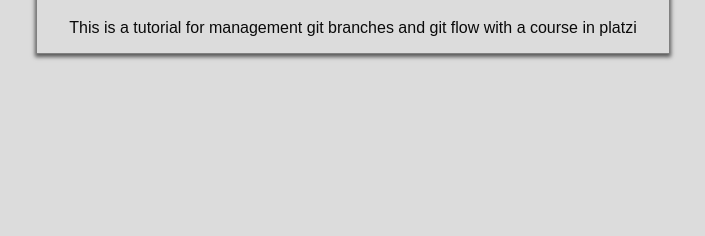
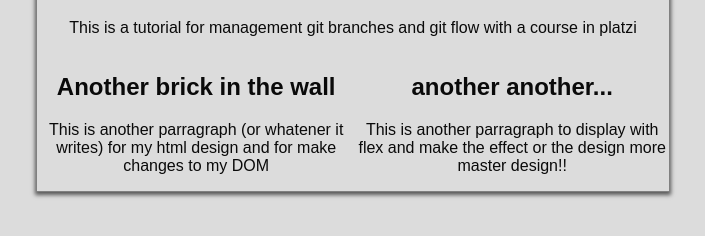
Before and after one commit to juan-alvarz/learn-git-flow, a plain HTML site: page index.html in a window 1280 px wide. Shown: the part 70-306 px from the top of the page, without its empty margins (287-992 px from the left). Drawn offline with Linux system fonts and the light colour scheme.

Commit message:
agregado el contenido adicional del blog, y trbaajo con flexbox

```diff
--- a/index.html
+++ b/index.html
@@ -14,6 +14,22 @@
         This is a tutorial for management git branches and git flow with a
         course in platzi
       </p>
+      <section class="sectioner">
+        <div class="otro-parrafo">
+          <h2>Another brick in the wall</h2>
+          <p>
+            This is another parragraph (or whatener it writes) for my html
+            design and for make changes to my DOM
+          </p>
+        </div>
+        <div class="otro-parrafo">
+          <h2>another another...</h2>
+          <p>
+            This is another parragraph to display with flex and make the effect
+            or the design more master design!!
+          </p>
+        </div>
+      </section>
     </div>
   </body>
 </html>
--- a/styles.css
+++ b/styles.css
@@ -13,3 +13,8 @@
     margin: auto;
     box-shadow: 0 2px 4px 1px rgba(0, 0, 0, .6);
 }
+
+.sectioner {
+    display: flex;
+
+}
```
